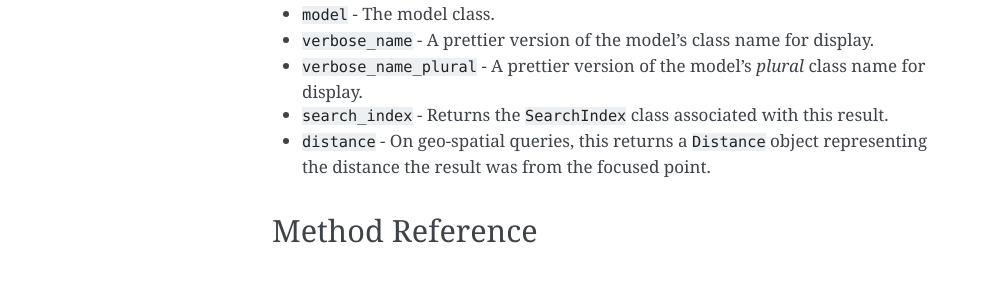
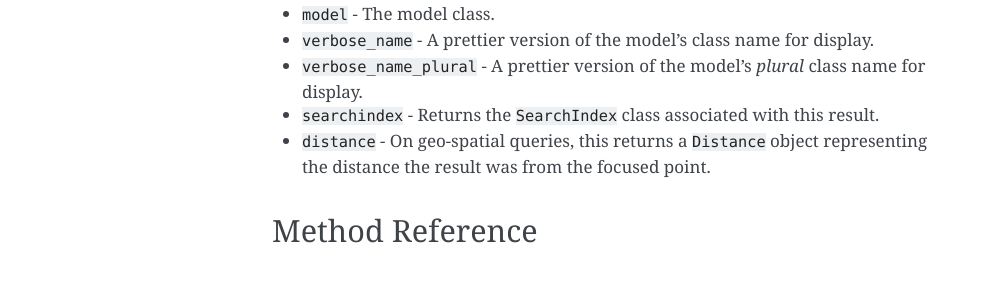
Before and after one commit to django-haystack/django-haystack, a Sphinx documentation site: the page built from docs/searchresult_api.rst, in a window 1280 px wide. Shown: the part 493-782 px from the top of the page, without its empty margins (148-1141 px from the left). Built offline with Sphinx 7.4.7, drawn with Linux system fonts in a browser that asks for light colours.

Commit message:
Update searchresult_api.rst

```diff
--- a/docs/searchresult_api.rst
+++ b/docs/searchresult_api.rst
@@ -24,7 +24,7 @@ The class exposes the following useful attributes/properties:
 * ``model`` - The model class.
 * ``verbose_name`` - A prettier version of the model's class name for display.
 * ``verbose_name_plural`` -  A prettier version of the model's *plural* class name for display.
-* ``search_index`` - Returns the ``SearchIndex`` class associated with this
+* ``searchindex`` - Returns the ``SearchIndex`` class associated with this
   result.
 * ``distance`` - On geo-spatial queries, this returns a ``Distance`` object
   representing the distance the result was from the focused point.
```
